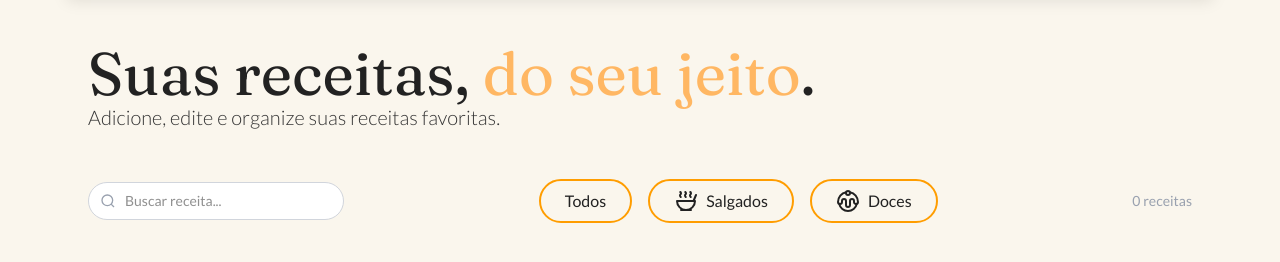
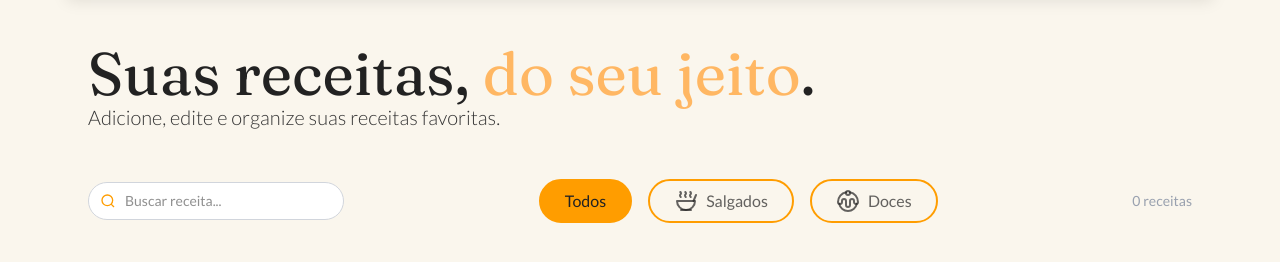
Before and after one commit to luismrtns/smReceitas, a website: page index.html in a window 1280 px wide. Shown: the part 78-340 px from the top of the page. Drawn offline with Linux system fonts and the light colour scheme.

Commit message:
melhorias nas cores filtro

```diff
--- a/index.html
+++ b/index.html
@@ -48,10 +48,10 @@
         <!--pesquisar e filtros-->
         <div class="flex flex-wrap items-center justify-between gap-6 py-12">
             <div class="relative w-full md:w-auto">
-                <svg class="absolute left-3 top-1/2 -translate-y-1/2 w-4 h-4 text-gray-400" xmlns="http://www.w3.org/2000/svg" fill="none" viewBox="0 0 24 24" stroke="currentColor" stroke-width="2">
+                <svg class="absolute left-3 z-50 top-1/2 -translate-y-1/2 w-4 h-4 text-laranja-primary" xmlns="http://www.w3.org/2000/svg" fill="none" viewBox="0 0 24 24" stroke="currentColor" stroke-width="2">
                     <circle cx="11" cy="11" r="8"/><line x1="21" y1="21" x2="16.65" y2="16.65"/>
                 </svg>
-                <input placeholder="Buscar receita..." type="search" class="pl-9 pr-4 py-2 rounded-full border border-gray-300 dark:border-cinza bg-white dark:bg-preto text-sm text-preto dark:text-fundo-branco outline-none focus:border-laranja-primary transition-all duration-200 w-full md:w-64">
+                <input placeholder="Buscar receita..." type="search" class="pl-9 pr-4 py-2 rounded-full border border-gray-300 dark:border-cinza bg-white dark:bg-fundo-branco/5 backdrop-blur-lg text-sm text-preto dark:text-fundo-branco outline-none focus:border-laranja-primary transition-all duration-200 w-full md:w-64">
             </div>
 
             <div class="flex gap-4">
--- a/script.js
+++ b/script.js
@@ -395,6 +395,55 @@ function renderizarReceitas(filtro = 'todos'){
 }
 renderizarReceitas()
 
+function initFiltro() {
+    const btnTodos = document.getElementById('btn-todos');
+    const btnSalgados = document.getElementById('btn-salgados');
+    const btnDoces = document.getElementById('btn-doces');
+
+    const estiloAtivo = ['bg-laranja-primary', 'text-fundo-branco', 'dark:bg-laranja-primary', 'dark:text-preto'];
+
+    const estiloInativo = ['bg-transparent', 'text-preto/70', 'dark:text-fundo-branco/70'];
+
+    //Função para limpar os estilos dos botões
+    function limparCoresBotoes() {
+        btnTodos.classList.remove(...estiloAtivo);
+        btnSalgados.classList.remove(...estiloAtivo);
+        btnDoces.classList.remove(...estiloAtivo);
+
+        btnTodos.classList.add(...estiloInativo);
+        btnSalgados.classList.add(...estiloInativo);
+        btnDoces.classList.add(...estiloInativo);
+    }
+
+    // Função que pinta apenas o botão que foi clicado
+    function ativarBotao(btnClicado) {
+        limparCoresBotoes();
+
+        btnClicado.classList.remove(...estiloInativo);
+        btnClicado.classList.add(...estiloAtivo);
+    }
+
+    if (btnTodos && btnSalgados && btnDoces) {
+        btnTodos.addEventListener('click', () => {
+            renderizarReceitas('todos');
+            ativarBotao(btnTodos);
+        });
+
+        btnSalgados.addEventListener('click', () => {
+            renderizarReceitas('salgado');
+            ativarBotao(btnSalgados);
+        });
+
+        btnDoces.addEventListener('click', () => {
+            renderizarReceitas('doce');
+            ativarBotao(btnDoces);
+        });
+
+        ativarBotao(btnTodos);
+    }
+}
+initFiltro()
+
 // Manipula cliques na seção de receitas para abrir detalhes, excluir ou editar.
 document.querySelector('section').addEventListener('click', (event) => {
     const target = event.target;
@@ -535,17 +584,3 @@ document.getElementById('form-detalhes').addEventListener('click', (event) => {
         document.getElementById('form-detalhes').classList.add('hidden');
     }
 });
-
-function initFiltro(){
-
-    document.getElementById('btn-todos').addEventListener('click', () => {
-        renderizarReceitas('todos')
-    })
-    document.getElementById('btn-salgados').addEventListener('click', () => {
-         renderizarReceitas('salgado')
-    })
-    document.getElementById('btn-doces').addEventListener('click', () => {
-        renderizarReceitas('doce')
-    })
-}
-initFiltro()
```
Also changed, not shown: src/output.css.
